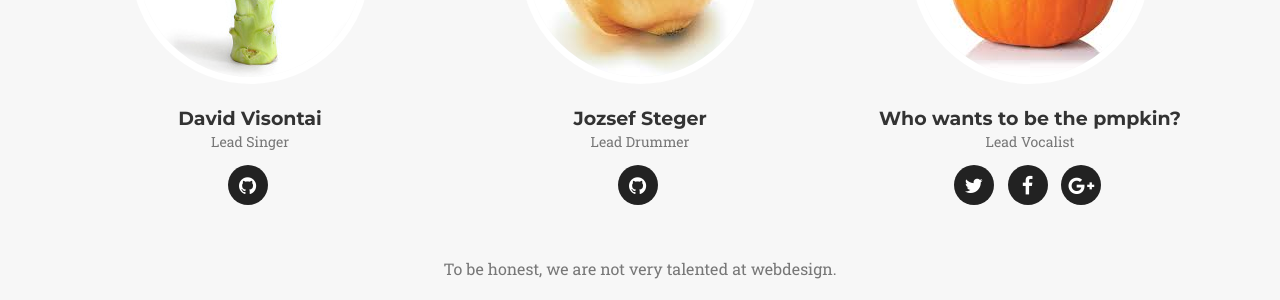
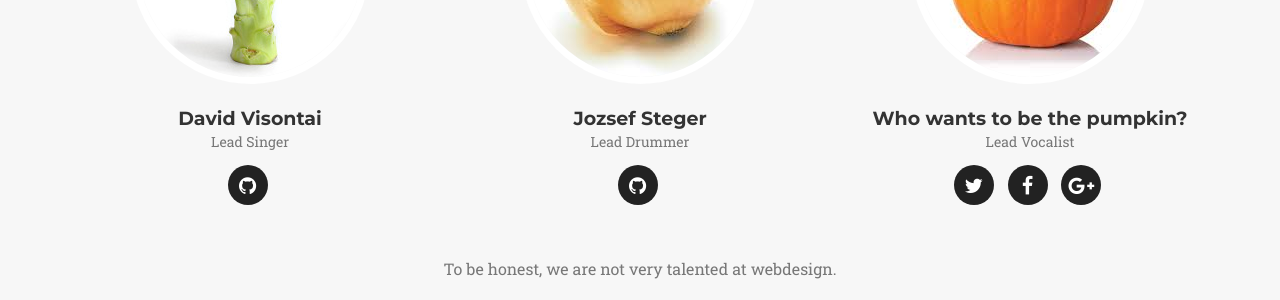
Before and after one commit to kooplex/kooplex.github.io, a Jekyll site: the page built from index.html, in a window 1280 px wide and 900 px high, scrolled down 5179 px. Shown: the part 153-453 px from the top of the window. Built offline with Jekyll 4.4.1, drawn with Linux system fonts in a browser that asks for light colours; some web fonts are replaced.

Commit message:
Update _config.yml

```diff
--- a/_config.yml
+++ b/_config.yml
@@ -23,7 +23,7 @@ people:
     - title: github
       url: https://github.com/stegerjozsef
 
-- name: Who wants to be the pmpkin?
+- name: Who wants to be the pumpkin?
   pic: 3
   position: Lead Vocalist
   social:
```
